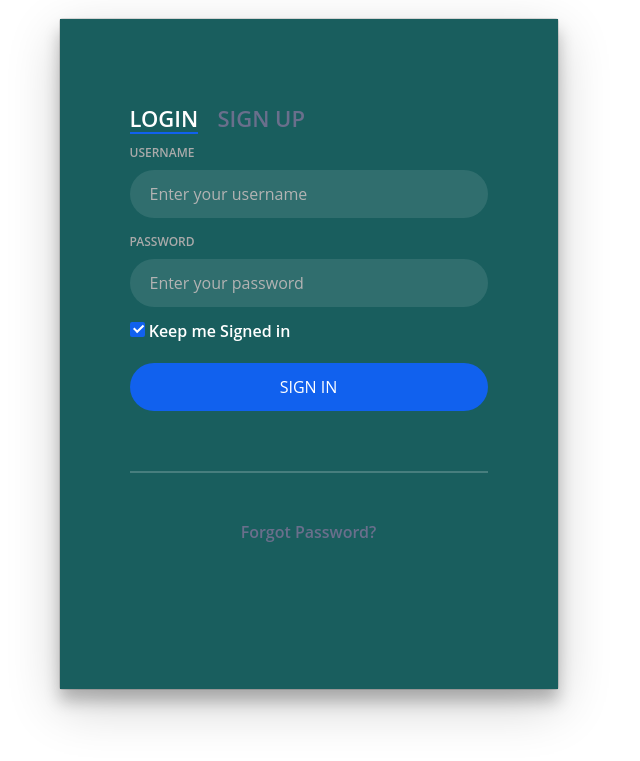
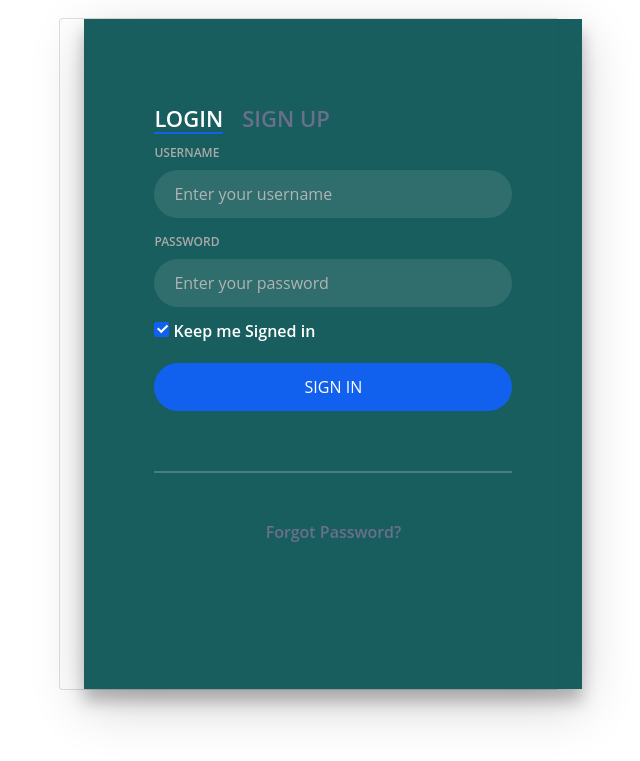
Before and after one commit to AKHILRNAIR/DevFest-TheOblition, a PHP site: page /login.html in a window 1280 px wide. Shown: the top 761 px of the page, without its empty margins (354-994 px from the left). Run offline with PHP 8.4, Linux system fonts and the light colour scheme; some libraries are stand-ins or nearby versions.

Commit message:
Update login.css

```diff
--- a/css/login.css
+++ b/css/login.css
@@ -11,6 +11,7 @@ body {
     max-width: 525px;
     min-height: 670px;
     position: relative;
+    left: 5%;
     background: url() no-repeat center;
     box-shadow: 0 12px 15px 0 rgba(0, 0, 0, .24), 0 17px 50px 0 rgba(0, 0, 0, .19)
 }
```
